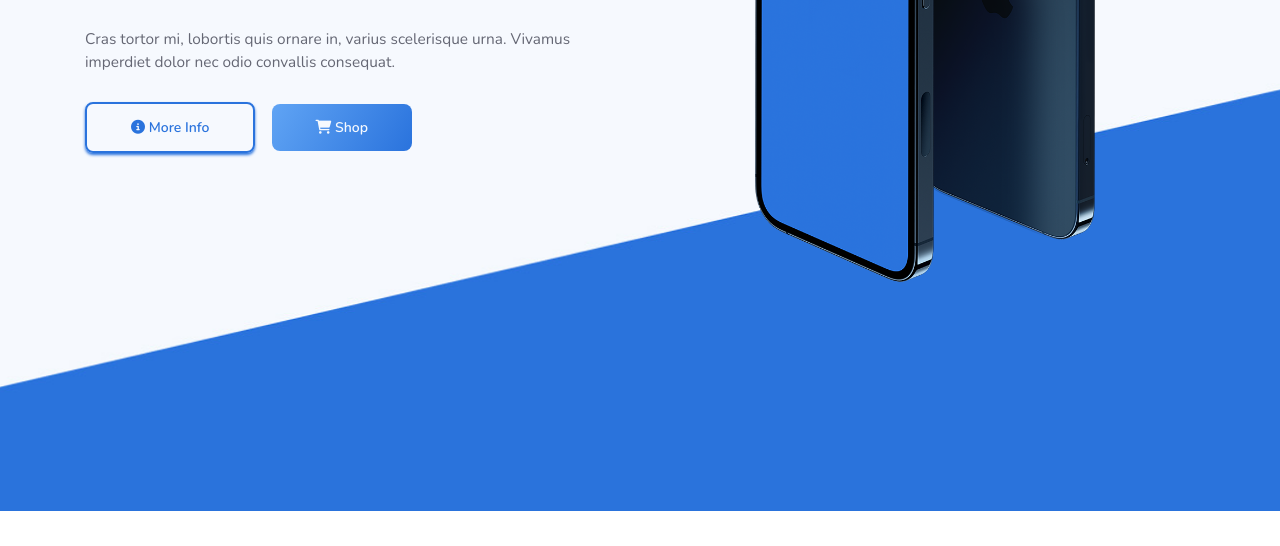
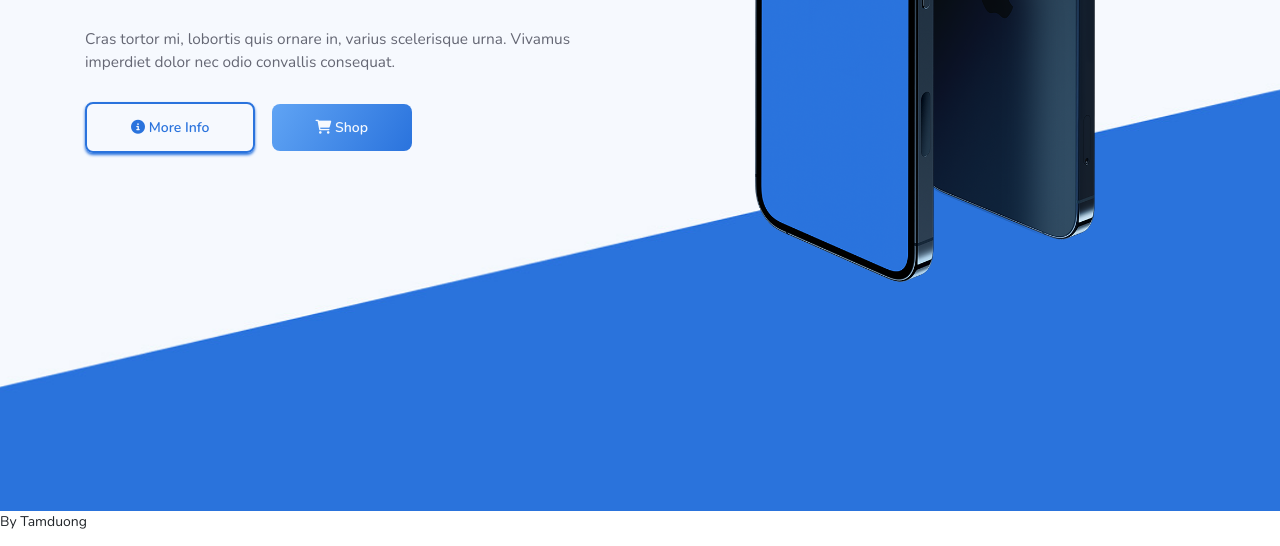
Before and after one commit to thanhtamduong/cyberphone, a plain HTML site: page index.html in a window 1280 px wide. Shown: the part 479-1025 px from the top of the page. Before the commit the page ends 990 px from the top, so only its background shows below. Drawn offline with nearby package versions, Linux system fonts and the light colour scheme.

Commit message:
Footer by TamDUong

```diff
--- a/index.html
+++ b/index.html
@@ -88,7 +88,9 @@
 
 
 
-
+    <footer>
+        <p>By Tamduong</p>
+    </footer>
 
 
     <!-- Optional JavaScript -->
```
Also changed, not shown: 1 other file.
